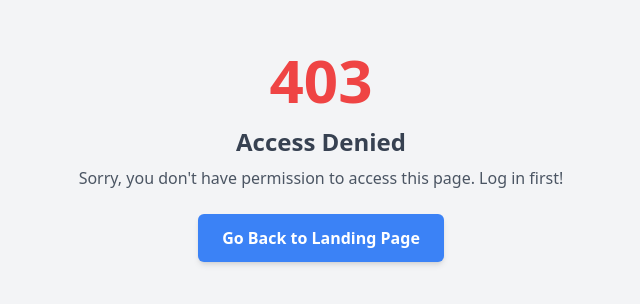
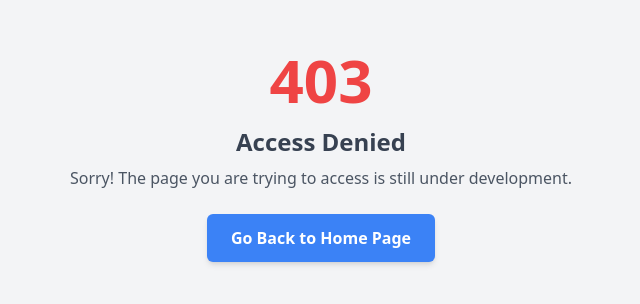
Before and after one commit to 2Professionals/daily_stories_frontend, an Angular app: page /access-denied in a window 1280 px wide. Shown: the part 244-548 px from the top of the page, without its empty margins (319-959 px from the left). Built offline with nearby package versions, Linux system fonts and the light colour scheme; no server answers.

Commit message:
access denied updated!

```diff
--- a/src/components/access-denied/access-denied.component.html
+++ b/src/components/access-denied/access-denied.component.html
@@ -2,10 +2,10 @@
     <h1 class="text-6xl font-bold text-red-500">403</h1>
     <h2 class="text-2xl font-semibold mt-4">Access Denied</h2>
     <p class="mt-2 text-gray-600">
-      Sorry, you don't have permission to access this page. Log in first!
+      Sorry! The page you are trying to access is still under development.
     </p>
     <button
       class="mt-6 px-6 py-3 bg-blue-500 text-white font-semibold rounded-md shadow-md hover:bg-blue-600"
-      routerLink="/">Go Back to Landing Page
+      routerLink="/">Go Back to Home Page
     </button>
   </div>
```
